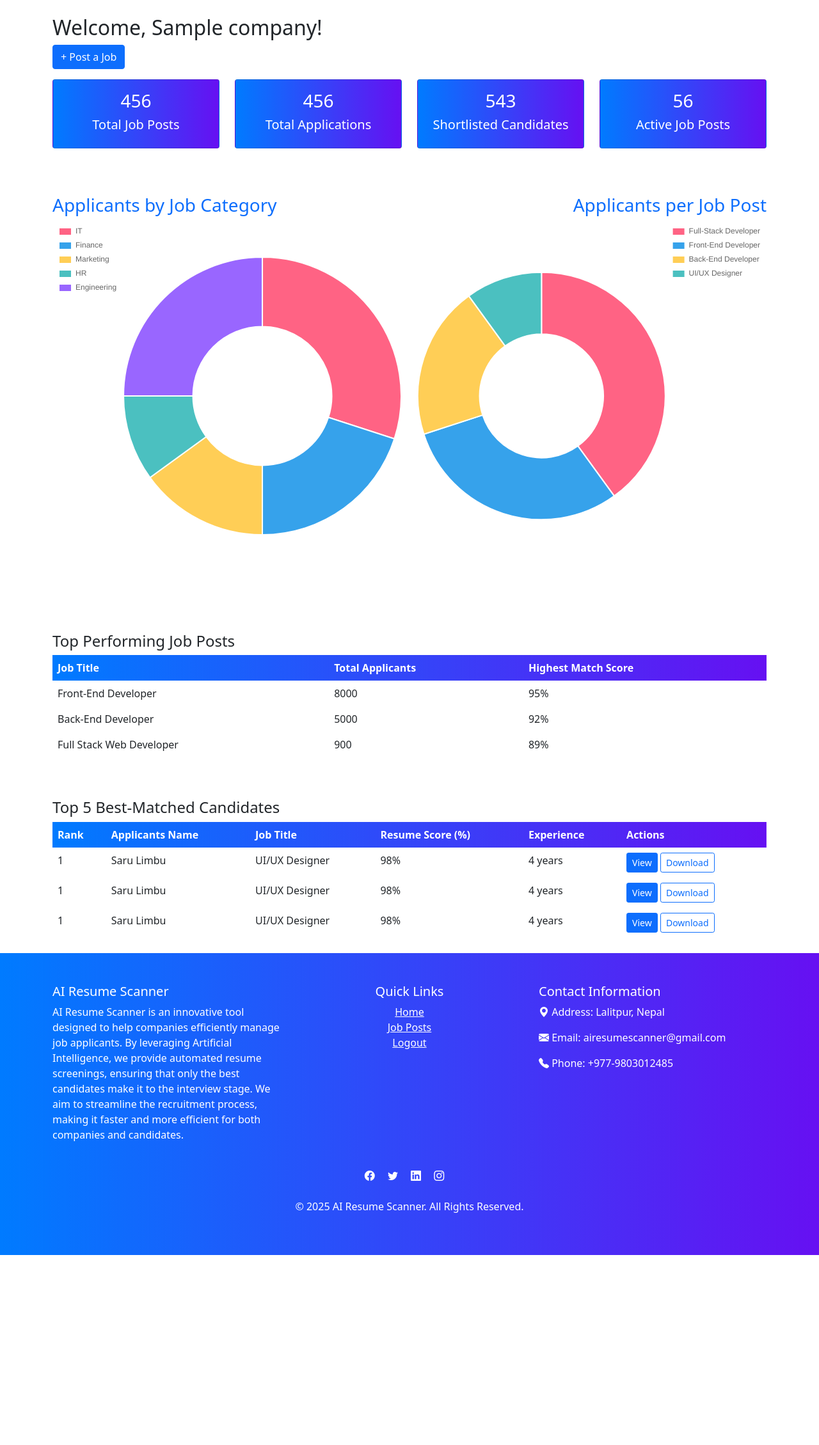
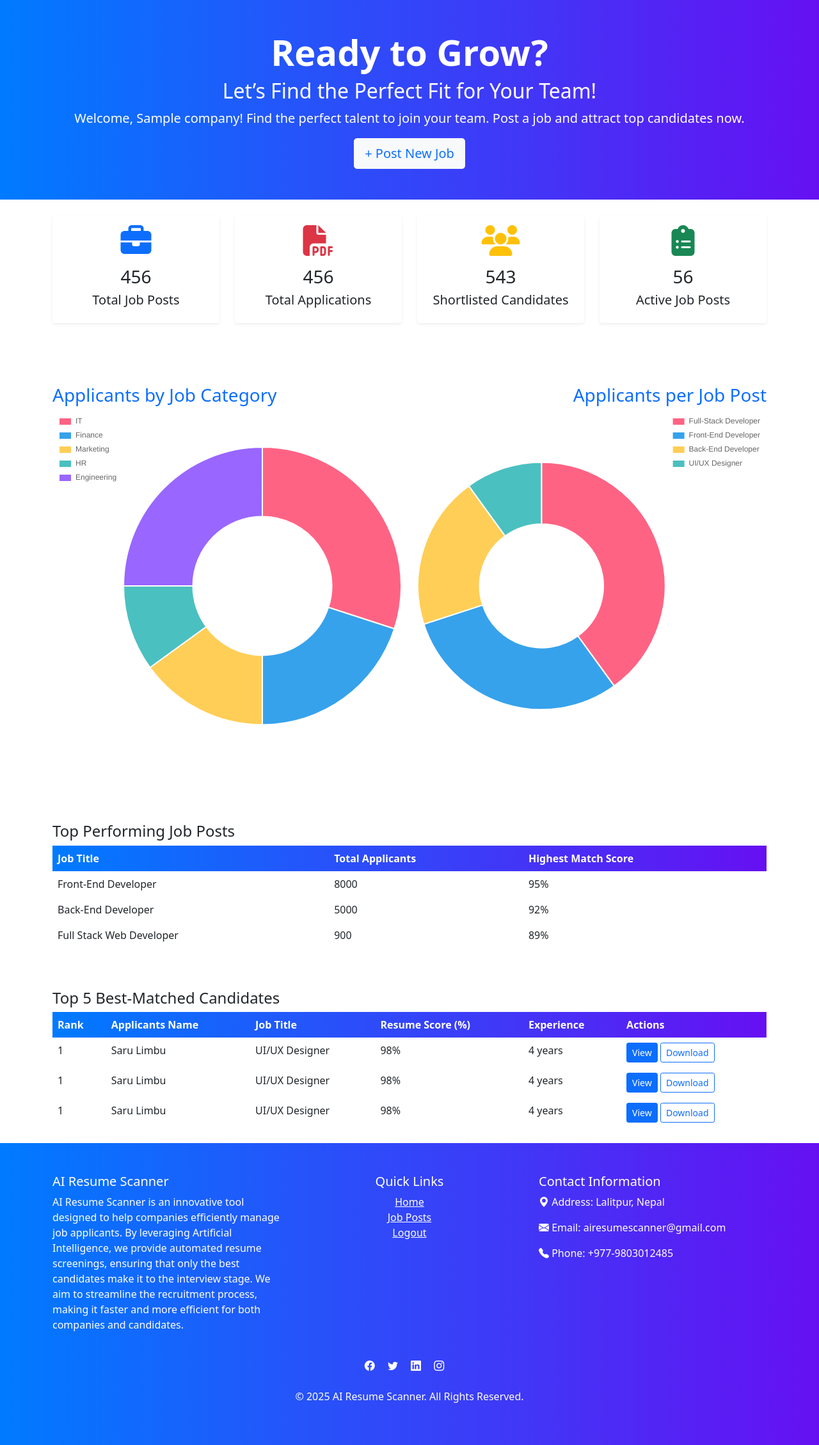
Before and after one commit to nishanlimbuchemjong/AI-Resume-Scanner, a Flask app: page /dashboard in a window 1280 px wide. Shown: the part 56-2315 px from the top of the page at 64% size. Before the commit the page ends 2018 px from the top, so only its background shows below. Run offline with Flask 3, Linux system fonts and the light colour scheme; the visitor is signed in with stand-in values (Sample User, id 1); tables that the repository leaves empty hold one stand-in row (values such as "Sample post"); some libraries are stand-ins or nearby versions.

Commit message:
banner with 'post new job' button and icons for different quick start section on company_dashboard'.html page

```diff
--- a/templates/company_dashboard.html
+++ b/templates/company_dashboard.html
@@ -1,49 +1,62 @@
 {% extends "dashboard_base.html" %}
 {% block content %}
+<section class="cta text-white text-center py-5" style="background: linear-gradient(90deg, #007bff, #6610f2);">
+    <div class="container">
+        <h2 class="display-4 fw-bold">Ready to Grow?</h2>
+        <h2>Let’s Find the Perfect Fit for Your Team!</h2>
+        <p class="lead">Welcome, {{ company.company_name }}! Find the perfect talent to join your team. Post a job and attract top candidates now.</p>
+        <a href="{{ url_for('post_job') }}" class="btn btn-light btn-lg text-primary">+ Post New Job</a>
+    </div>
+</section>
 <div class="container mt-4">
-    <h2>Welcome, {{ company.company_name }}!</h2>
-    <a href="{{ url_for('post_job') }}" class="btn btn-primary mb-3">+ Post a Job</a>
-
    <!-- Quick Stats Row -->
 <div class="row text-center">
-        <div class="col-md-3">
-            <div class="card text-white" style="background: linear-gradient(90deg, #007bff, #6610f2);">
+    <div class="col-md-3 mb-4">
+        <div class="card shadow-sm border-0 rounded">
             <div class="card-body">
+                <div class="mb-3">
+                    <i class="fas fa-briefcase fa-3x text-primary"></i>
+                </div>
                 <h3>456</h3>
-                    <!-- <h3>{{ total_job_posts }}</h3> -->
                 <h5>Total Job Posts</h5>
             </div>
         </div>
     </div>
-        <div class="col-md-3">
-            <div class="card text-white" style="background: linear-gradient(90deg, #007bff, #6610f2);">
+    <div class="col-md-3 mb-4">
+        <div class="card shadow-sm border-0 rounded">
             <div class="card-body">
+                <div class="mb-3">
+                    <i class="fas fa-file-pdf fa-3x text-danger"></i>
+                </div>
                 <h3>456</h3>
-                    <!-- <h3>{{ total_applications }}</h3> -->
                 <h5>Total Applications</h5>
-
             </div>
         </div>
     </div>
-        <div class="col-md-3">
-            <div class="card text-white" style="background: linear-gradient(90deg, #007bff, #6610f2);">
+    <div class="col-md-3 mb-4">
+        <div class="card shadow-sm border-0 rounded">
             <div class="card-body">
+                <div class="mb-3">
+                    <i class="fas fa-users fa-3x text-warning"></i>
+                </div>
                 <h3>543</h3>
-                    <!-- <h3>{{ shortlisted_candidates }}</h3> -->
                 <h5>Shortlisted Candidates</h5>
             </div>
         </div>
     </div>
-        <div class="col-md-3">
-            <div class="card text-white" style="background: linear-gradient(90deg, #007bff, #6610f2);">
+    <div class="col-md-3 mb-4">
+        <div class="card shadow-sm border-0 rounded">
             <div class="card-body">
+                <div class="mb-3">
+                    <i class="fas fa-clipboard-list fa-3x text-success"></i>
+                </div>
                 <h3>56</h3>
-                    <!-- <h3>{{ active_job_posts }}</h3> -->
                 <h5>Active Job Posts</h5>
             </div>
         </div>
     </div>
 </div>
+
 
      <!-- Row for Pie Charts -->
      <div class="row mt-4 py-5">
```
Lines whose indentation alone changed are shown as unchanged.
